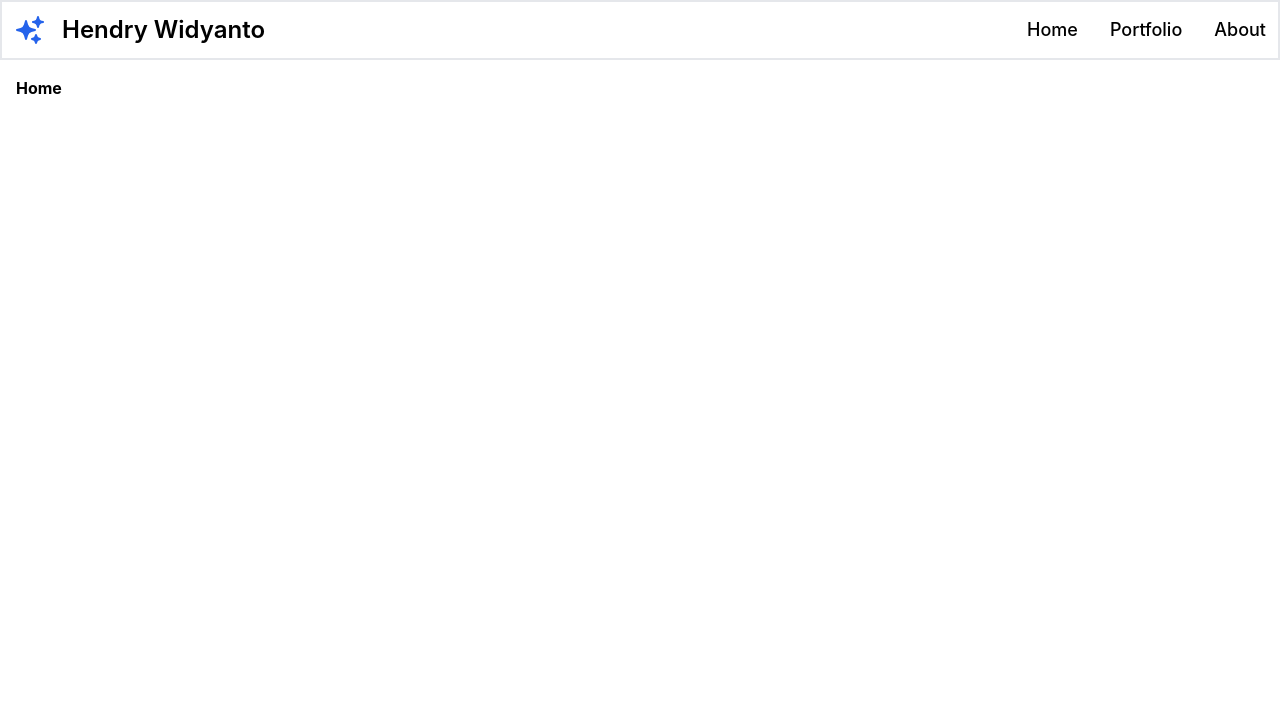
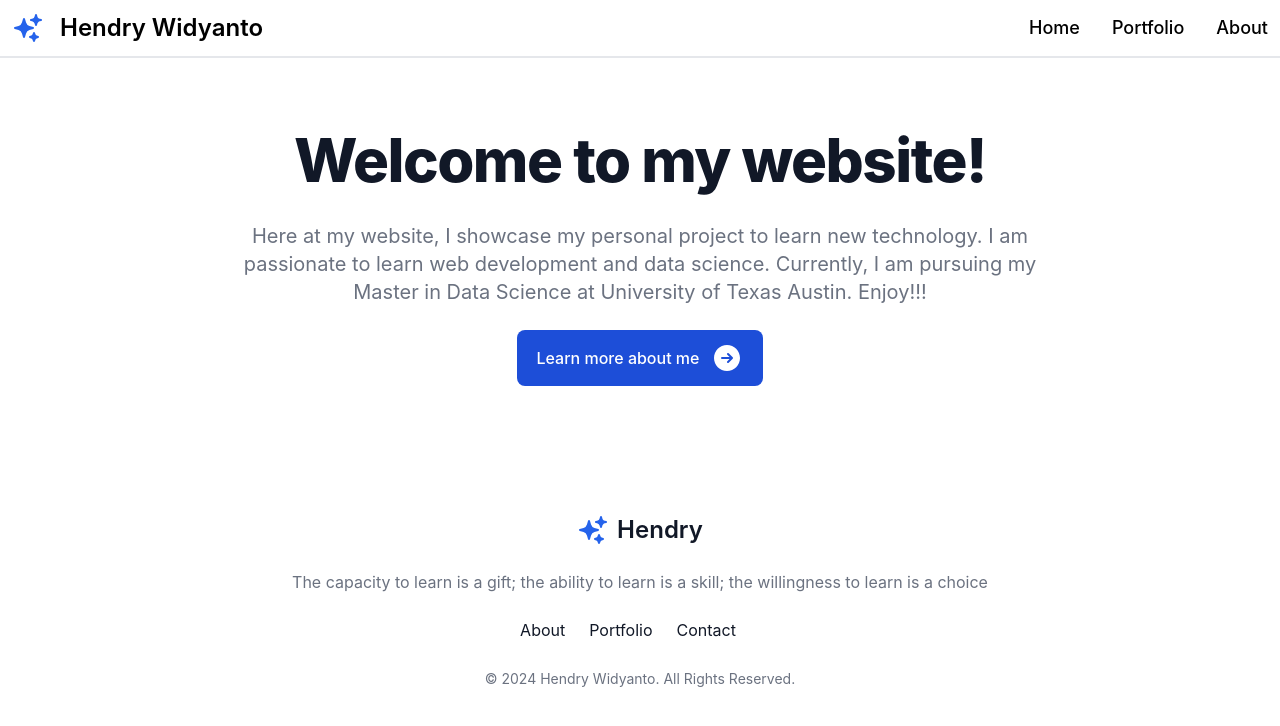
Before and after one commit to Gonzushi/WebsiteHendryFrontend, a React (Vite) app: page / in a window 1280 px wide. Shown: the top 726 px of the page. Built offline with nearby package versions, Linux system fonts and the light colour scheme.

Commit message:
Add Home Page

```diff
--- a/src/layouts/RootLayout.tsx
+++ b/src/layouts/RootLayout.tsx
@@ -1,14 +1,18 @@
 import { Link, NavLink, Outlet } from "react-router-dom";
 import { SparklesIcon } from "@heroicons/react/24/solid";
+import { Bars3Icon } from "@heroicons/react/24/solid";
 import clsx from "clsx";
 
 export default function RootLayout() {
   const styleLink = clsx(
     "block rounded px-3 py-2 text-lg hover:bg-blue-700 hover:text-white dark:text-white md:bg-transparent md:p-0 md:text-black md:hover:bg-transparent md:hover:text-primary-500 md:dark:text-primary-600",
   );
+
+  const year = new Date().getFullYear();
+
   return (
     <div>
-      <nav className="border-2 border-gray-200 bg-white dark:bg-gray-900">
+      <nav className="border-b-2 border-gray-200 bg-white dark:bg-gray-900">
         <div className="mx-auto flex max-w-screen-xl flex-wrap items-center justify-between p-3">
           <Link to="/" className="flex items-center space-x-4">
             <SparklesIcon className="h-8 w-8 text-primary-600 hover:cursor-pointer hover:text-primary-800" />
@@ -24,24 +28,10 @@ export default function RootLayout() {
             aria-expanded="false"
           >
             <span className="sr-only">Open main menu</span>
-            <svg
-              className="h-5 w-5"
-              aria-hidden="true"
-              xmlns="http://www.w3.org/2000/svg"
-              fill="none"
-              viewBox="0 0 17 14"
-            >
-              <path
-                stroke="currentColor"
-                stroke-linecap="round"
-                stroke-linejoin="round"
-                stroke-width="2"
-                d="M1 1h15M1 7h15M1 13h15"
-              />
-            </svg>
+            <Bars3Icon className="h-10 w-10 text-primary-600 hover:cursor-pointer hover:text-primary-800" />
           </button>
           <div className="hidden w-full md:block md:w-auto" id="navbar-default">
-            <ul className="mt-2 flex flex-col rounded-xl border-2 border-gray-300 bg-gray-50 p-4 font-medium dark:border-gray-700 dark:bg-gray-800 md:mt-0 md:flex-row md:space-x-8 md:border-0 md:bg-white md:p-0 md:dark:bg-gray-900">
+            <ul className="mt-4 flex flex-col rounded-xl border-2 border-gray-300 bg-gray-50 p-4 font-medium dark:border-gray-700 dark:bg-gray-800 md:mt-0 md:flex-row md:space-x-8 md:border-0 md:bg-white md:p-0 md:dark:bg-gray-900">
               <li>
                 <NavLink to="/" className={styleLink} aria-current="page">
                   Home
@@ -66,9 +56,49 @@ export default function RootLayout() {
         </div>
       </nav>
 
-      <main className="container mx-auto max-w-screen-xl">
+      <main className="container mx-auto min-h-80 max-w-screen-xl">
         <Outlet />
       </main>
+
+      <footer className="container mx-auto mt-12 max-w-screen-xl bg-white p-4 dark:bg-gray-800 md:p-8 lg:p-10">
+        <div className="mx-auto text-center">
+          <Link
+            to="/"
+            className="flex items-center justify-center text-2xl font-semibold text-gray-900 dark:text-white"
+          >
+            <SparklesIcon className="me-2 h-8 w-8 text-primary-600 hover:cursor-pointer hover:text-primary-800" />
+            Hendry
+          </Link>
+          <p className="my-6 text-gray-500 dark:text-gray-400">
+            The capacity to learn is a gift; the ability to learn is a skill;
+            the willingness to learn is a choice
+          </p>
+          <ul className="mb-6 flex flex-wrap items-center justify-center text-gray-900 dark:text-white">
+            <li>
+              <Link to="/about" className="mr-4 hover:underline md:mr-6 ">
+                About
+              </Link>
+            </li>
+            <li>
+              <Link to="/portfolio" className="mr-4 hover:underline md:mr-6 ">
+                Portfolio
+              </Link>
+            </li>
+            <li>
+              <Link to="/contact" className="mr-4 hover:underline md:mr-6 ">
+                Contact
+              </Link>
+            </li>
+          </ul>
+          <span className="text-sm text-gray-500 dark:text-gray-400 sm:text-center">
+            © {year}{" "}
+            <a href="#" className="hover:underline">
+              Hendry Widyanto
+            </a>
+            . All Rights Reserved.
+          </span>
+        </div>
+      </footer>
     </div>
   );
 }
--- a/src/pages/Home.tsx
+++ b/src/pages/Home.tsx
@@ -1,8 +1,26 @@
+import { Link } from "react-router-dom";
+import { ArrowRightCircleIcon } from "@heroicons/react/24/solid";
+
 function home() {
   return (
-    <>
-      <div className="m-4 font-bold">Home</div>
-    </>
+    <div className="mt-12 p-6 text-center">
+      <h1 className="mb-4 text-4xl font-extrabold leading-none tracking-tight text-gray-900 dark:text-white md:text-5xl lg:text-6xl">
+        Welcome to my website!
+      </h1>
+      <p className="mb-6 mt-8 text-lg font-normal text-gray-500 dark:text-gray-400 sm:px-16 lg:text-xl xl:px-48">
+        Here at my website, I showcase my personal project to learn new
+        technology. I am passionate to learn web development and data science.
+        Currently, I am pursuing my Master in Data Science at University of
+        Texas Austin. Enjoy!!!
+      </p>
+      <Link
+        to="/about"
+        className="inline-flex items-center justify-center rounded-lg bg-blue-700 px-5 py-3 text-center text-base font-medium text-white hover:bg-blue-800 focus:ring-4 focus:ring-blue-300 dark:focus:ring-blue-900"
+      >
+        Learn more about me
+        <ArrowRightCircleIcon className="ms-3 h-8 w-8 text-white" />
+      </Link>
+    </div>
   );
 }
 
```
